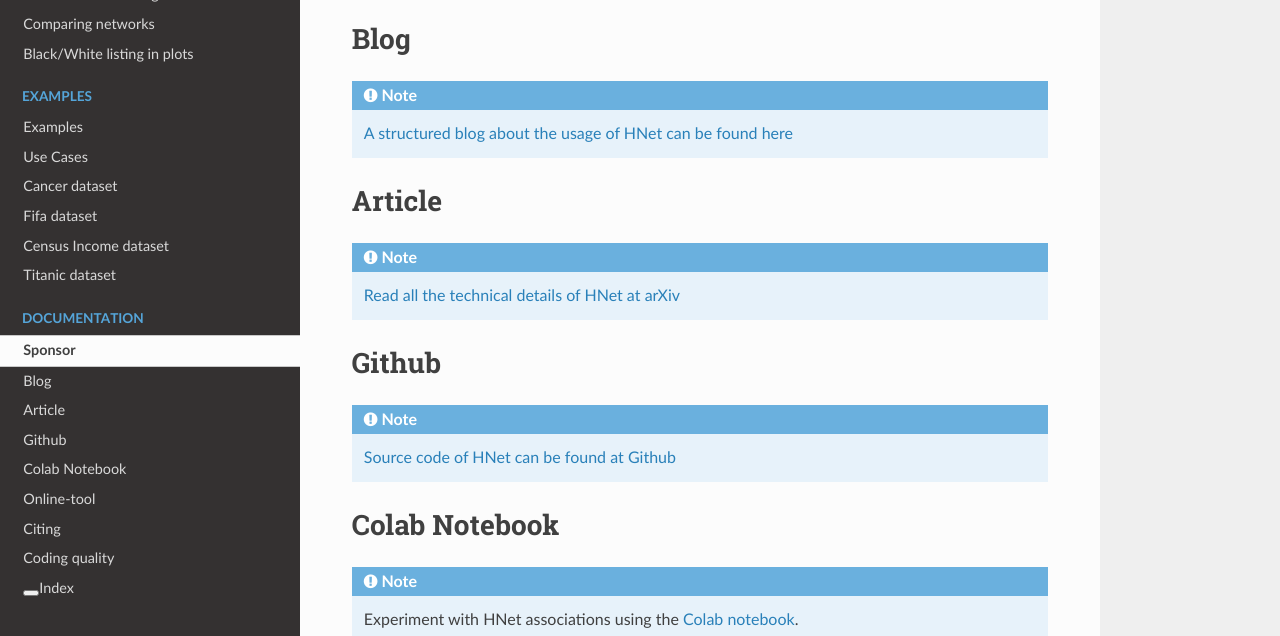
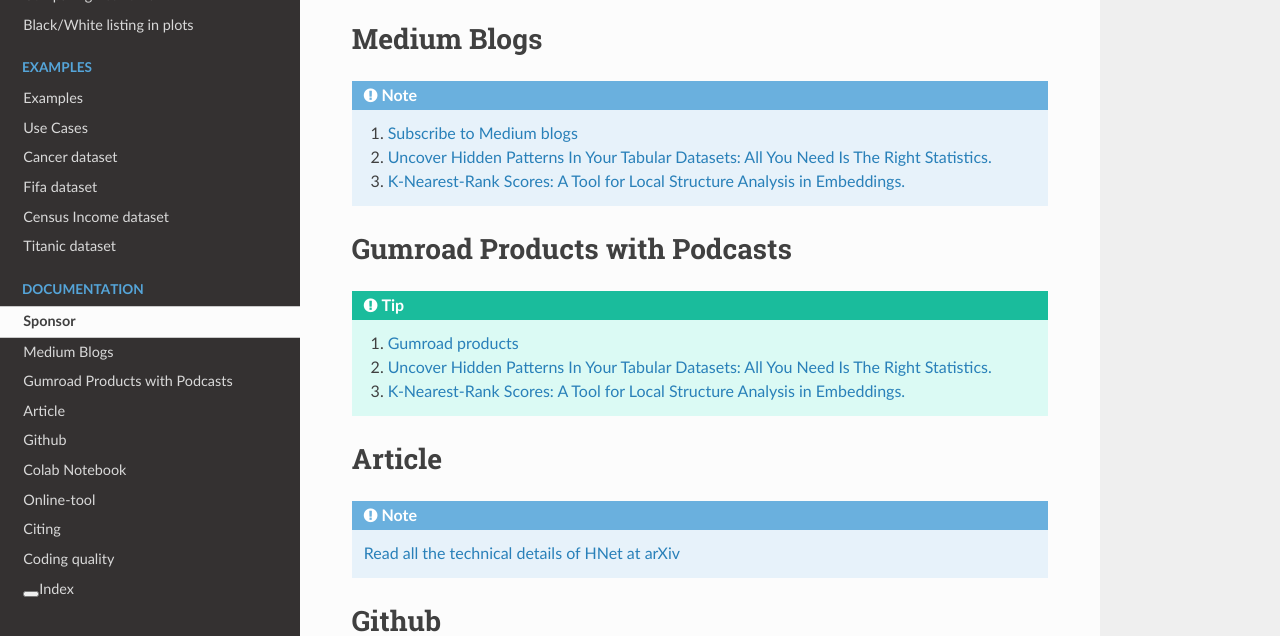
Before and after one commit to erdogant/hnet, a Sphinx documentation site: the page built from docs/source/Documentation.rst, in a window 1280 px wide and 900 px high, cut to the strip 264-900 px from the top of the window. Built offline with Sphinx 7.4.7 and the Read the Docs theme 3.1.0, drawn with Linux system fonts in a browser that asks for light colours.

Commit message:
update rst sphinx pages

```diff
--- a/docs/source/Documentation.rst
+++ b/docs/source/Documentation.rst
@@ -3,12 +3,23 @@
 
 .. include:: sponsor.rst
 
-
-Blog
-############
+Medium Blogs
+#############
 
 .. note::
-	`A structured blog about the usage of HNet can be found here <https://erdogant.substack.com/p/advanced-network-analysis-to-explore>`_
+	#. `Subscribe to Medium blogs <https://erdogant.medium.com/subscribe>`_
+	#. `Uncover Hidden Patterns In Your Tabular Datasets: All You Need Is The Right Statistics. <https://erdogant.medium.com/uncover-hidden-patterns-in-your-tabular-datasets-all-you-need-is-the-right-statistics-6de38f6a8aa7>`_
+	#. `K-Nearest-Rank Scores: A Tool for Local Structure Analysis in Embeddings. <https://medium.com/data-science-collective/k-nearest-rank-scores-a-tool-for-local-structure-analysis-in-embeddings-ee4cbbbb996d>`_
+
+
+Gumroad Products with Podcasts
+################################
+
+.. tip::
+	#. `Gumroad products <https://erdogant.gumroad.com>`_
+	#. `Uncover Hidden Patterns In Your Tabular Datasets: All You Need Is The Right Statistics. <https://erdogant.gumroad.com/l/uncover-hidden-patterns-in-your-tabular-datasets-all-you-need-is-the-right-statistics-6de38f6a8aa7>`_
+	#. `K-Nearest-Rank Scores: A Tool for Local Structure Analysis in Embeddings. <https://erdogant.gumroad.com/l/k-nearest-rank-scores-a-tool-for-local-structure-analysis-in-embeddings-ee4cbbbb996d>`_
+
 
 Article
 ############
--- a/docs/source/index.rst
+++ b/docs/source/index.rst
@@ -3,8 +3,12 @@
 
 |python| |pypi| |docs| |stars| |LOC| |downloads_month| |downloads_total| |license| |forks| |open issues| |project status| |substack| |colab| |DOI| |repo-size| |donate|
 
+.. image:: ../figs/logo.png
+   :width: 250px
+   :align: center
+
 .. tip::
-	`A structured blog about the usage of HNet can be found here <https://erdogant.substack.com/p/advanced-network-analysis-to-explore>`_
+	`A structured blog about the usage of HNet can be found here <https://medium.com/data-science-collective/uncover-hidden-patterns-in-your-tabular-datasets-all-you-need-is-the-right-statistics-6de38f6a8aa7>`_
 
 Real-world data sets often contain measurements with both continues and categorical values for the same sample. Despite the availability of many libraries, data sets with mixed data types require intensive pre-processing steps, and it remains a challenge to describe the relationships of one variable on another. The data understanding part is crucial but without making any assumptions on the model form, the search space is super-exponential in the number of variables and therefore not a common practice.
 We propose graphical hypergeometric networks (HNet), a method where associations across variables are tested for significance by statistical inference.
```
